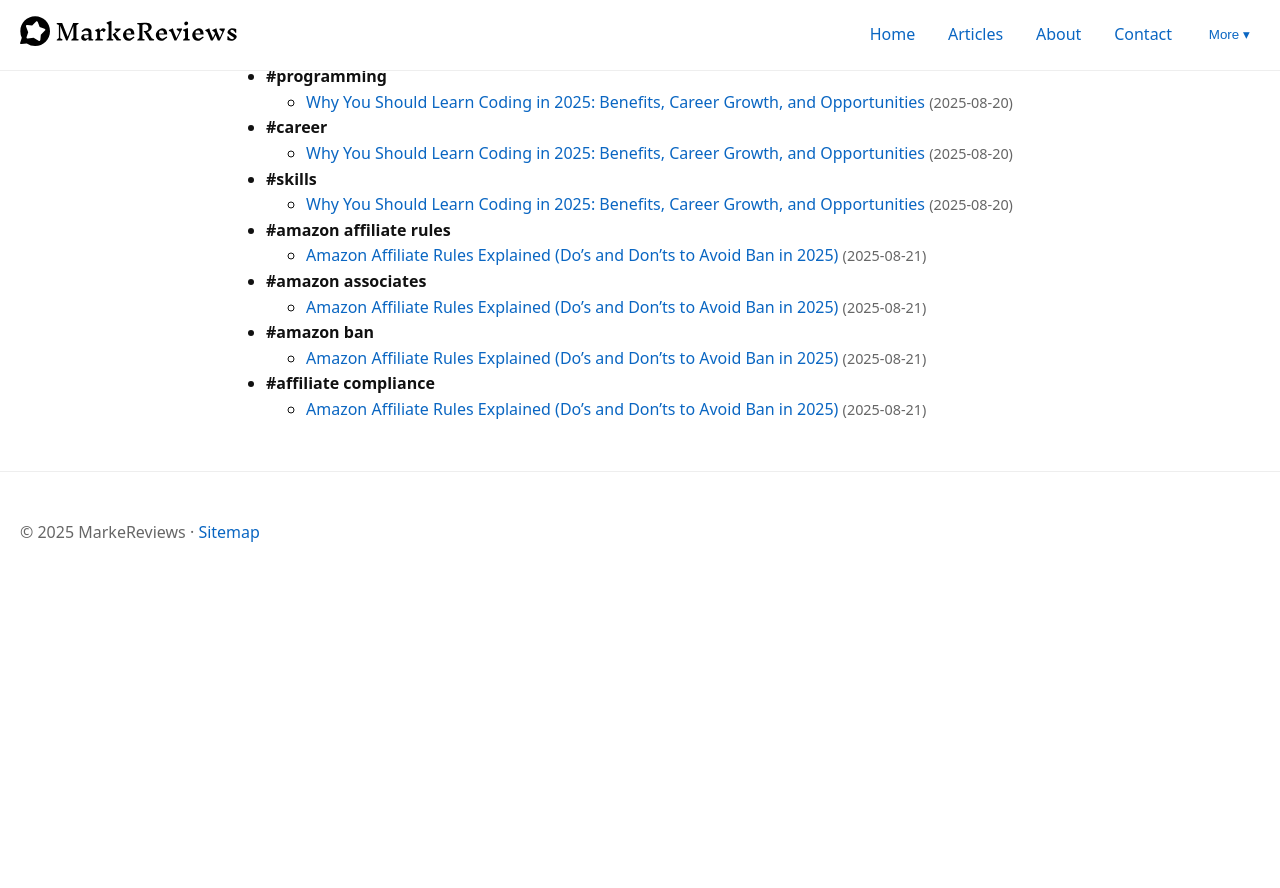
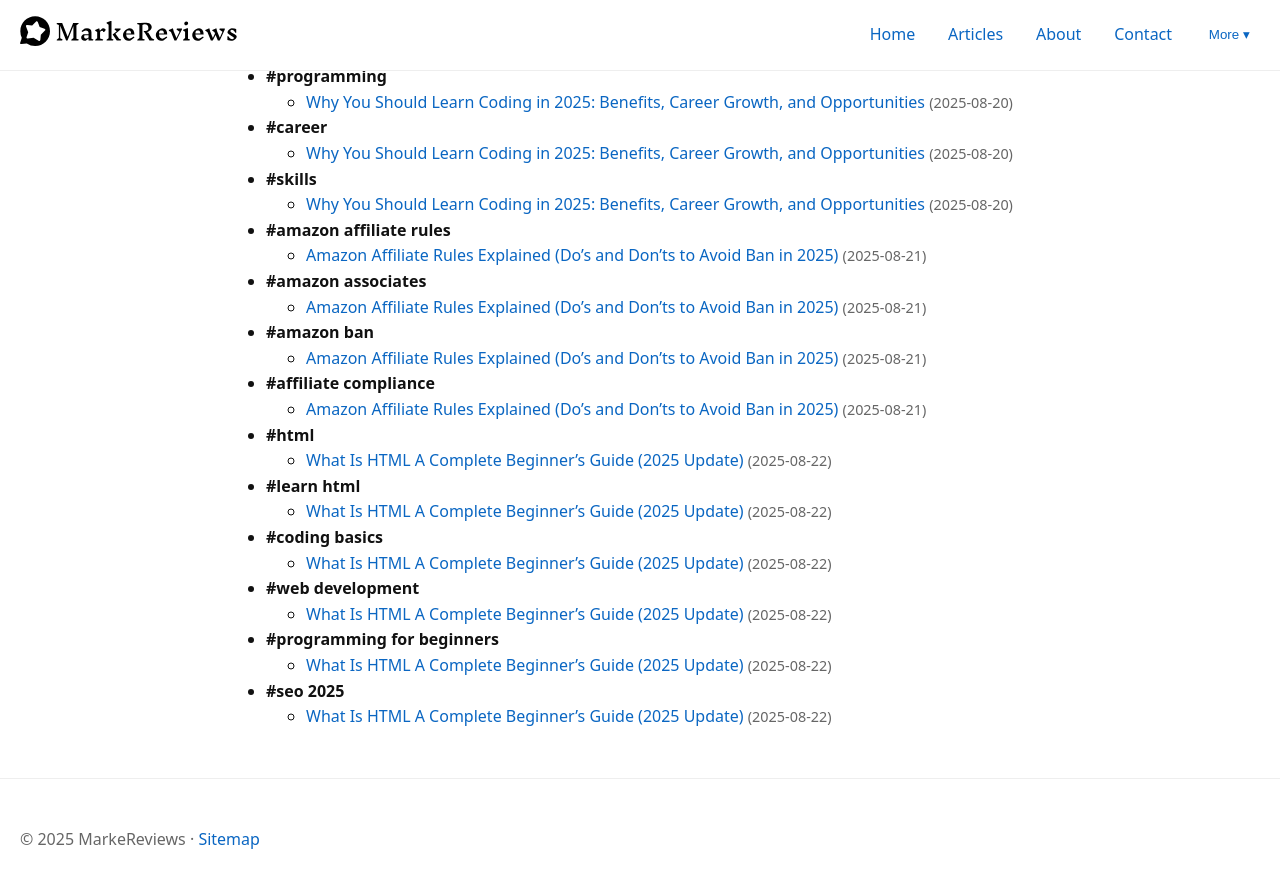
Before and after one commit to amineelom/myblogger, a Jekyll site: the page built from pages/tags.md, in a window 1280 px wide and 900 px high, scrolled down 802 px. Shown: the top 888 px of the window. Built offline with Jekyll 4.4.1, drawn with Linux system fonts in a browser that asks for light colours; before the commit the page ends 1395 px from its top, so only the background shows below that; some of the changed lines change nothing that is shown.

Commit message:
new article

````diff
--- a/_layouts/default.html
+++ b/_layouts/default.html
@@ -4,6 +4,9 @@
   <meta charset="utf-8">
   <link rel="icon" href="{{ site.baseurl }}/assets/images/favicon.png" type="image/x-icon">
   <meta name="viewport" content="width=device-width, initial-scale=1">
+  {% if page.keywords %}
+  <meta name="keywords" content="{{ page.keywords | escape }}" />
+{% endif %}
   <link href="{{ site.baseurl }}/assets/css/style.css?v={{ site.time | date: '%s' }}" rel="stylesheet">
   <link rel="alternate" type="application/rss+xml" title="{{ site.title }} Feed" href="{{ site.baseurl }}/feed.xml">
   {% seo %}
--- /dev/null
+++ b/_posts/2025-08-22-what-is-html-beginners-guide.md
@@ -0,0 +1,130 @@
+---
+layout: post
+title: "What Is HTML A Complete Beginner’s Guide (2025 Update)"
+categories: [Career, Coding, Technology]
+date: 2025-08-22
+author: "MarketReviews Team"
+excerpt: "Discover what HTML is, why it’s essential in 2025, and how beginners can quickly learn to code websites. Includes practical examples, SEO tips, and FAQs."
+tags: [html, learn html, coding basics, web development, programming for beginners, seo 2025]
+description: "Learn HTML with this complete beginner’s guide (2025). Find out what HTML is, why it matters, and how to start coding websites step by step with examples and SEO tips."
+keywords: "what is html, html basics 2025, learn html beginners, coding for beginners, html examples, web development 2025, seo friendly html"
+---
+
+# What Is HTML? A Complete Beginner’s Guide (2025 Update)
+
+If you’ve ever wondered how websites are built, the answer almost always starts with **HTML**. Whether you’re learning to code, becoming a web developer, or simply want to understand how the internet works, **HTML is the first step**.
+
+This guide explains **what HTML is, why it’s important in 2025, and how beginners can start coding websites** with simple examples.
+
+---
+
+## 🔎 What Is HTML?
+
+**HTML (HyperText Markup Language)** is the standard language used to create web pages. It isn’t a programming language—it’s a **markup language** that structures content on the web.
+
+Think of HTML as the **skeleton of a website**. It defines text, links, images, buttons, and other content.
+
+✔ Example of a simple HTML page:
+
+```html
+<!DOCTYPE html>
+<html>
+<head>
+  <title>My First Web Page</title>
+</head>
+<body>
+  <h1>Hello, World!</h1>
+  <p>This is my first HTML page.</p>
+</body>
+</html>
+```
+
+---
+
+## 🚀 Why Learn HTML in 2025?
+
+Here’s why **learning HTML is still valuable** in 2025:
+
+1. **Foundation of the Web** – Every website, app, and online platform is built with HTML.
+2. **Beginner-Friendly** – HTML is easy to learn, even without prior coding knowledge.
+3. **High-Demand Skill** – Web developers, content creators, and marketers all use HTML daily.
+4. **Custom Control** – You can fix or improve your website without relying only on builders.
+5. **SEO Benefits** – Search engines rely on proper HTML to **rank your content higher**.
+
+---
+
+## 🛠️ HTML Basics You Should Know
+
+### 1. HTML Elements
+
+HTML uses **tags** inside `< >` brackets.
+Example:
+
+```html
+<p>This is a paragraph</p>
+```
+
+### 2. Headings
+
+Headings (`<h1>` to `<h6>`) organize content.
+Google uses them to **understand your topic hierarchy**.
+
+### 3. Links
+
+```html
+<a href="https://www.google.com">Visit Google</a>
+```
+
+### 4. Images
+
+```html
+<img src="image.jpg" alt="Description of image">
+```
+
+✅ Always include `alt` for SEO & accessibility.
+
+### 5. Lists
+
+```html
+<ul>
+  <li>First item</li>
+  <li>Second item</li>
+</ul>
+```
+
+---
+
+## 💡 Pro Tips to Learn HTML Faster
+
+* ✅ Practice by building small pages
+* ✅ Use tools like **CodePen** or **JSFiddle** to test HTML
+* ✅ Learn **CSS & JavaScript** after HTML for full websites
+* ✅ Optimize with **meta tags, alt text, and proper headings** for SEO
+
+---
+
+## 🏆 Final Thoughts
+
+HTML is the **foundation of everything online**. In 2025, knowing HTML gives you a powerful edge if you want to:
+
+* Build a career in web development
+* Customize your blog or business website
+* Improve SEO performance
+* Understand how the internet really works
+
+Once you master HTML, the next step is **CSS and JavaScript**—the building blocks of modern websites.
+
+---
+
+## ❓ Frequently Asked Questions (FAQ)
+
+**Q1: Do I need to learn HTML to make a website in 2025?**
+Yes. Even with WordPress or website builders, HTML helps you customize and improve SEO.
+
+**Q2: Is HTML difficult for beginners?**
+Not at all! HTML is one of the easiest coding languages. Most people learn the basics in a few days.
+
+**Q3: Can I get a job with just HTML?**
+HTML alone isn’t enough, but combined with CSS and JavaScript, it’s the foundation of front-end development.
+
+---
````
